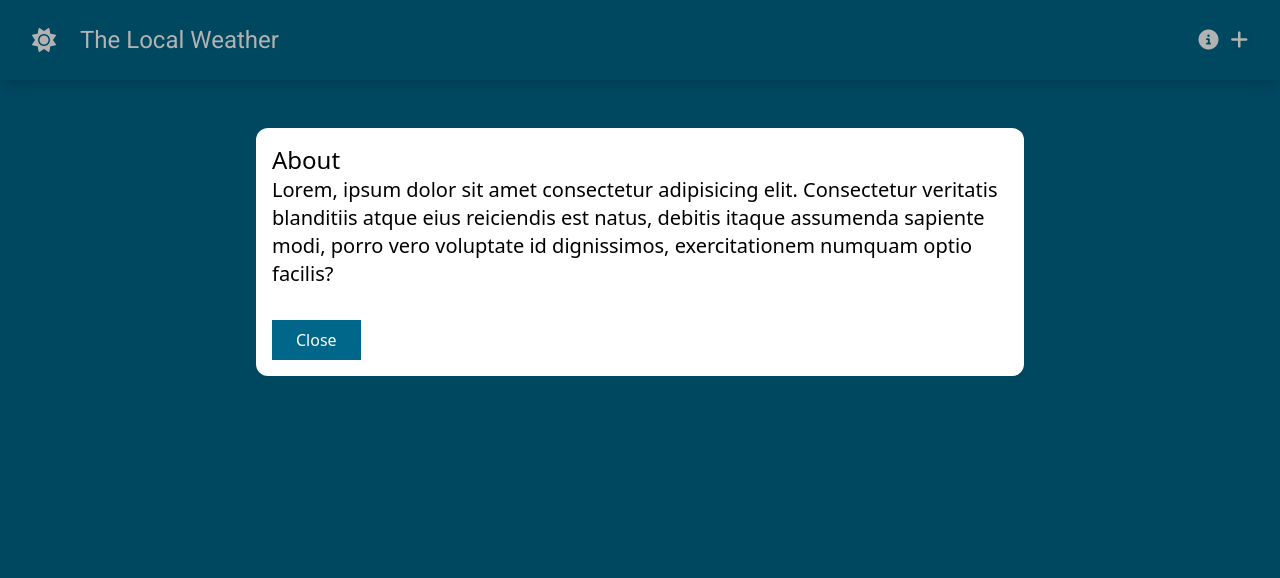
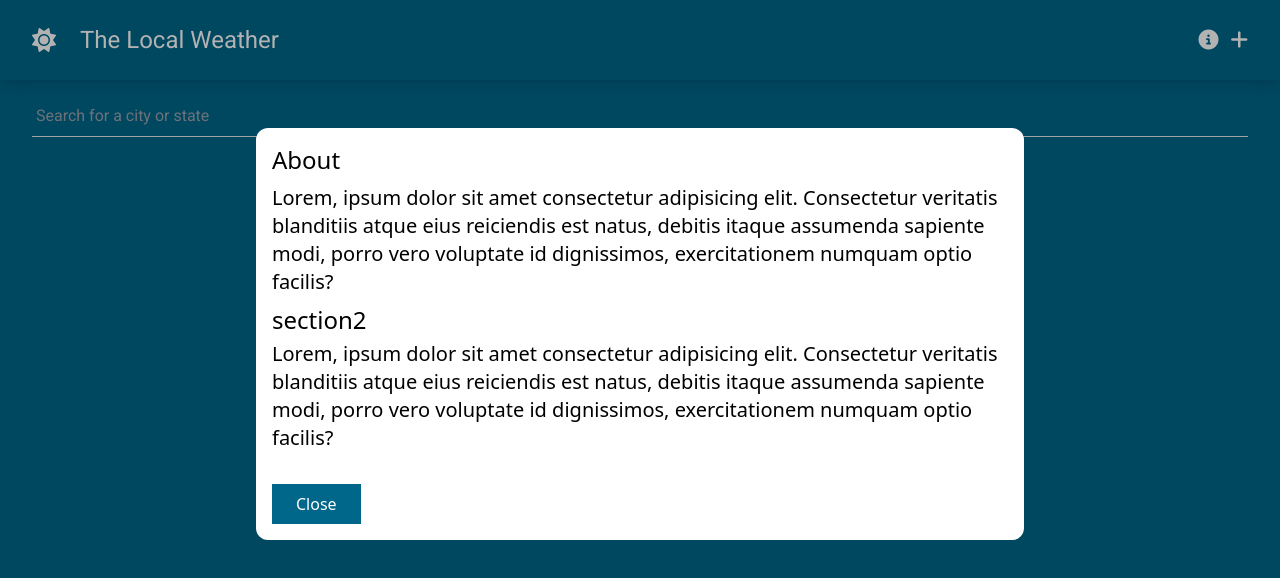
Before and after one commit to ibepo/weiz, a Vue app: page / in a window 1280 px wide. Both pictures are taken after a click on the icon 1208 px from the left and 40 px from the top of the page. Shown: the top 578 px of the page. Built offline with nearby package versions, Linux system fonts and the light colour scheme; some icons are missing.

Commit message:
input style

```diff
--- a/src/components/SiteNavigation.vue
+++ b/src/components/SiteNavigation.vue
@@ -16,7 +16,14 @@
       <BaseModal :modalActive="modalActive" @close-modal="toggleModal">
         <div class="text-black">
           <h1 class="text-2xl">About</h1>
-          <h2 class="text-xl font-light ">Lorem, ipsum dolor sit amet consectetur adipisicing elit. Consectetur veritatis
+          <h2 class="text-xl font-light mt-2 ">Lorem, ipsum dolor sit amet consectetur adipisicing elit. Consectetur
+            veritatis
+            blanditiis
+            atque eius reiciendis est natus, debitis itaque assumenda sapiente modi, porro vero voluptate id dignissimos,
+            exercitationem numquam optio facilis?</h2>
+          <h1 class="text-2xl mt-2 ">section2</h1>
+          <h2 class="text-xl font-light mt-1 ">Lorem, ipsum dolor sit amet consectetur adipisicing elit. Consectetur
+            veritatis
             blanditiis
             atque eius reiciendis est natus, debitis itaque assumenda sapiente modi, porro vero voluptate id dignissimos,
             exercitationem numquam optio facilis?</h2>
--- a/src/views/HomeView.vue
+++ b/src/views/HomeView.vue
@@ -1,8 +1,17 @@
-<script setup>
-
-</script>
-
 <template>
-  <main>
+  <main class="container text-white">
+    <div class="pt-4 mb-8 relative">
+      <input
+        v-model="searchQuery"
+        type="text"
+        placeholder="Search for a city or state"
+        class="bg-transparent py-2 px-1 w-full border-b focus:border-weather-primary focus:outline-none focus:shadow-[0px_1px_0_0_#004E71]"
+      />
+    </div>
   </main>
 </template>
+
+<script setup>
+import { ref } from 'vue'
+const searchQuery = ref('')
+</script>
```
